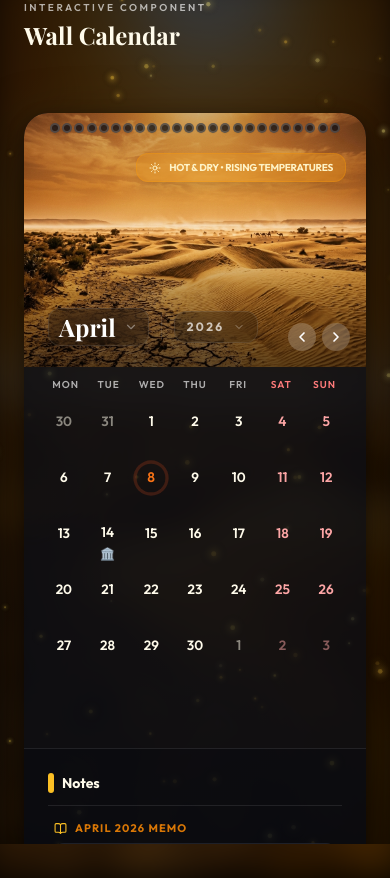
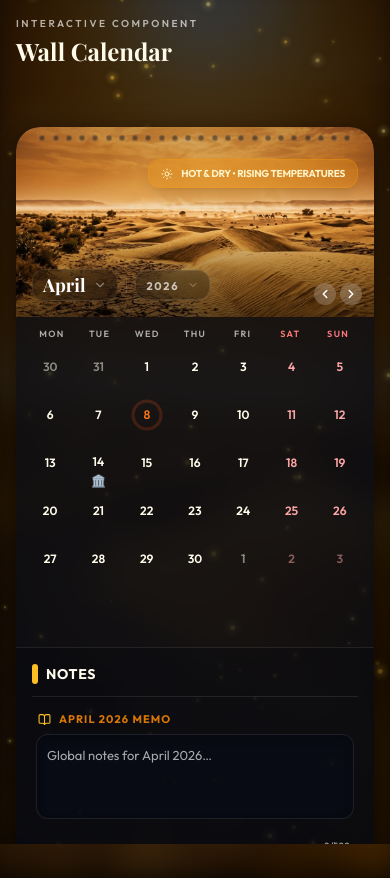
Before and after one commit to vansh1293/Interactive-Calendar-Component, a Next.js app: page / in a window 390 px wide. Built offline with nearby package versions, Linux system fonts and the light colour scheme.

Commit message:
feat: optimize calendar header and grid responsiveness for mobile devices

```diff
--- a/app/page.tsx
+++ b/app/page.tsx
@@ -9,11 +9,11 @@ export default function Home() {
       <BackgroundScene />
 
       <main
-        className="relative min-h-screen flex flex-col items-center justify-center px-6 py-16 md:py-24 sm:px-12 overflow-hidden"
+        className="relative min-h-screen flex flex-col items-center justify-center px-4 sm:px-12 py-8 sm:py-24 overflow-hidden"
         style={{ zIndex: 1 }}
       >
         {/* Page header */}
-        <header className="w-full max-w-[940px] mb-5 -mt-16 md:-mt-20">
+        <header className="w-full max-w-[940px] mb-5 -mt-4 sm:-mt-16 md:-mt-20">
           <p
             className="text-[10px] sm:text-[11px] font-semibold tracking-[0.25em] uppercase mb-1"
             style={{ color: 'var(--color-text-muted)' }}
--- a/components/Calendar/CalendarCard.tsx
+++ b/components/Calendar/CalendarCard.tsx
@@ -29,46 +29,47 @@ const CalendarCard = memo(function CalendarCard() {
       </AnimatePresence>
 
       {/* ── Selection toolbar — only shows when a date is picked ── */}
-      <div className="h-8 mb-2.5 flex items-center">
+      <div className="min-h-8 mb-2 flex items-center">
         <AnimatePresence>
           {selectionStart && (
             <motion.div
               key="toolbar"
-              initial={{ opacity: 0, y: -6 }}
-              animate={{ opacity: 1, y: 0 }}
-              exit={{ opacity: 0, y: -6 }}
-              transition={{ duration: 0.2 }}
-              className="flex items-center"
+              initial={{ opacity: 0, scale: 0.95 }}
+              animate={{ opacity: 1, scale: 1 }}
+              exit={{ opacity: 0, scale: 0.95 }}
+              className="flex items-center flex-wrap gap-2"
             >
-              <div className="flex items-center gap-1.5 px-2.5 py-1 rounded-xl border text-xs shadow-sm"
+              <div className="flex items-center gap-1.5 px-3 py-1.5 rounded-xl border text-[11px] shadow-sm max-w-[calc(100vw-4rem)]"
                 style={{
                   backgroundColor: 'var(--color-primary-light)',
                   borderColor: 'var(--color-border-focus)',
                 }}
               >
-                <span className="font-semibold text-[11px]" style={{ color: 'var(--color-primary)' }}>
+                <div className="flex items-center gap-2 overflow-hidden">
+                  <span className="font-bold truncate" style={{ color: 'var(--color-primary)' }}>
                     {rangeDays && rangeDays > 1
-                    ? `${formatShortDate(selectionStart)} → ${selectionEnd ? formatShortDate(selectionEnd) : '…'} (${rangeDays} days)`
+                      ? `${formatShortDate(selectionStart)} → ${selectionEnd ? formatShortDate(selectionEnd) : '…'} (${rangeDays}d)`
                       : formatShortDate(selectionStart)
                     }
                   </span>
+                </div>
+                <div className="flex items-center gap-1 border-l border-[color:var(--color-primary)]/20 pl-1.5 ml-0.5">
                   <button
                     onClick={toggleFocus}
                     title={focusMode ? 'Exit focus' : 'Focus mode'}
-                  aria-label={focusMode ? 'Exit focus mode' : 'Enter focus mode'}
-                  className="p-0.5 rounded hover:bg-white/20 transition-colors"
+                    className="p-1 rounded hover:bg-white/20 transition-colors"
                     style={{ color: 'var(--color-primary)' }}
                   >
                     <Focus size={11} />
                   </button>
                   <button
                     onClick={clearSelection}
-                  aria-label="Clear date selection"
-                  className="p-0.5 rounded hover:bg-white/20 transition-colors"
+                    className="p-1 rounded hover:bg-white/20 transition-colors"
                     style={{ color: 'var(--color-primary)' }}
                   >
                     <X size={11} />
                   </button>
+                </div>
               </div>
             </motion.div>
           )}
@@ -82,7 +83,7 @@ const CalendarCard = memo(function CalendarCard() {
       >
         {/* Calendar */}
         <article
-          className="flex flex-col"
+          className="flex flex-col overflow-hidden"
           style={{ backgroundColor: 'var(--color-bg-card)' }}
           aria-label="Interactive calendar"
         >
@@ -92,7 +93,7 @@ const CalendarCard = memo(function CalendarCard() {
 
         {/* Notes */}
         <aside
-          className="p-6 flex flex-col gap-3.5 min-h-[320px] lg:min-h-0 border-t lg:border-t-0 lg:border-l"
+          className="p-4 sm:p-6 flex flex-col gap-3.5 min-h-[300px] lg:min-h-0 border-t lg:border-t-0 lg:border-l"
           style={{
             backgroundColor: 'var(--color-bg-notes)',
             borderColor: 'var(--color-border)',
@@ -101,7 +102,7 @@ const CalendarCard = memo(function CalendarCard() {
         >
           <header className="flex items-center gap-2 pb-3 border-b" style={{ borderColor: 'var(--color-border)' }}>
             <div className="w-1.5 h-5 rounded-full" style={{ backgroundColor: 'var(--color-primary)' }} />
-            <h2 className="text-sm font-bold" style={{ color: 'var(--color-text-primary)' }}>Notes</h2>
+            <h2 className="text-sm font-bold uppercase tracking-wider" style={{ color: 'var(--color-text-primary)' }}>Notes</h2>
           </header>
           <NotesPanel />
         </aside>
--- a/components/Calendar/CalendarGrid.tsx
+++ b/components/Calendar/CalendarGrid.tsx
@@ -22,7 +22,7 @@ const CalendarGrid = memo(function CalendarGrid() {
   const monthKey = `${currentMonth.getFullYear()}-${currentMonth.getMonth()}`
 
   return (
-    <div className="flex flex-col gap-1 px-5 pb-3.5 pt-1.5">
+    <div className="flex flex-col gap-1 px-3 sm:px-5 pb-3 sm:pb-3.5 pt-1.5 overflow-hidden">
       {/* Day headers */}
       <div
         role="row"
@@ -35,7 +35,7 @@ const CalendarGrid = memo(function CalendarGrid() {
             role="columnheader"
             aria-label={day}
             className={`
-              text-center text-[10px] font-semibold tracking-widest uppercase py-1
+              text-center text-[9px] sm:text-[10px] font-semibold tracking-[0.15em] sm:tracking-widest uppercase py-1
               ${i >= 5 ? 'text-[color:var(--color-weekend)]' : 'text-[color:var(--color-text-muted)]'}
             `}
           >
@@ -59,11 +59,10 @@ const CalendarGrid = memo(function CalendarGrid() {
             damping: 35,
             opacity: { duration: 0.3 }
           }}
-          className="flex flex-col gap-1 w-full"
-          style={{ minHeight: '318px' }} // Exactly 6 rows at new unit
+          className="flex flex-col gap-1 w-full min-h-[269px] sm:min-h-[317px]"
         >
           {grid.map((week, wi) => (
-            <div key={wi} role="row" className="grid grid-cols-7 gap-1 h-[52px]">
+            <div key={wi} role="row" className="grid grid-cols-7 gap-1 h-[44px] sm:h-[52px]">
               {week.map((date) => {
                 const selState = getSelectionState({
                   date, today, selectionStart, selectionEnd, hoverDate, currentMonth,
@@ -93,7 +92,7 @@ const CalendarGrid = memo(function CalendarGrid() {
             Always renders enough empty rows to reach a total of 6.
           */}
           {Array.from({ length: 6 - grid.length }).map((_, i) => (
-            <div key={`spacer-${i}`} className="grid grid-cols-7 gap-1 h-[52px] opacity-0 pointer-events-none" aria-hidden="true">
+            <div key={`spacer-${i}`} className="grid grid-cols-7 gap-1 h-[44px] sm:h-[52px] opacity-0 pointer-events-none" aria-hidden="true">
               <div className="w-full h-full" />
             </div>
           ))}
--- a/components/Calendar/CalendarHeader.tsx
+++ b/components/Calendar/CalendarHeader.tsx
@@ -37,7 +37,7 @@ const CalendarHeader = memo(function CalendarHeader() {
   const prevSrc = MONTH_IMAGES[prevMonthIdx]
 
   return (
-    <div className="relative overflow-hidden rounded-t-[24px]" style={{ height: '254px' }}>
+    <div className="relative overflow-hidden rounded-t-[24px] h-[190px] sm:h-[220px] lg:h-[254px] transition-all duration-500">
       {/* ── Hero image with true crossfade ─────────────────── */}
       <AnimatePresence mode="sync" initial={false}>
         <motion.div
@@ -54,7 +54,7 @@ const CalendarHeader = memo(function CalendarHeader() {
             fill
             className="object-cover"
             priority={monthIndex === today.getMonth()}
-            sizes="(max-width: 768px) 100vw, 600px"
+            sizes="(max-width: 768px) 100vw, 940px"
           />
         </motion.div>
       </AnimatePresence>
@@ -69,11 +69,11 @@ const CalendarHeader = memo(function CalendarHeader() {
       <div className="absolute inset-0 bg-gradient-to-b from-black/20 via-transparent to-black/60" />
 
       {/* ── Spiral binding ─────────────────────────────────── */}
-      <div className="absolute top-0 left-0 right-0 flex justify-evenly px-6 pt-2.5 z-10 pointer-events-none">
+      <div className="absolute top-0 left-0 right-0 flex justify-evenly px-4 sm:px-6 pt-2 sm:pt-2.5 z-10 pointer-events-none opacity-60 sm:opacity-100">
         {Array.from({ length: 24 }).map((_, i) => (
           <div
             key={i}
-            className="w-[10px] h-[10px] rounded-full border-[2px] border-[color:var(--color-spiral)] bg-[color:var(--color-bg-card)]"
+            className="w-[6px] h-[6px] sm:w-[10px] sm:h-[10px] rounded-full border border-white/20 sm:border-[2px] border-[color:var(--color-spiral)] bg-[color:var(--color-bg-card)]"
             style={{
               boxShadow: 'inset 0 1px 2px rgba(0,0,0,0.1), 0 1px 1px rgba(0,0,0,0.05)'
             }}
@@ -82,23 +82,23 @@ const CalendarHeader = memo(function CalendarHeader() {
       </div>
 
       {/* ── Dynamic Climate/Weather Alert ──────────────────── */}
-      <div className="absolute top-10 right-5 z-20">
+      <div className="absolute top-8 sm:top-10 right-4 sm:right-5 z-20">
         <ClimateAlert month={monthIndex} />
       </div>
 
-      <div className="absolute bottom-5 left-6 z-20">
-        <div key={`header-nav-${monthKey}`} className="flex items-center gap-3 relative h-10">
+      <div className="absolute bottom-4 sm:bottom-5 left-4 sm:left-6 z-20 max-w-[calc(100%-8rem)]">
+        <div key={`header-nav-${monthKey}`} className="flex items-center gap-2 sm:gap-3 relative h-8 sm:h-10">
 
           {/* Month Range Selector */}
           <div className="relative group cursor-pointer" onClick={() => togglePicker(state.activePicker === 'month' ? null : 'month')}>
-            <div className={`flex items-center gap-2 bg-black/20 backdrop-blur-md rounded-xl px-2.5 py-1.5 border border-white/10 hover:bg-white/20 transition-all ${state.activePicker === 'month' ? 'ring-1 ring-white/30 bg-white/10' : ''}`}>
+            <div className={`flex items-center gap-2 bg-black/30 backdrop-blur-md rounded-xl px-2.5 sm:px-3 py-1.5 sm:py-2 border border-white/10 hover:bg-white/20 transition-all ${state.activePicker === 'month' ? 'ring-1 ring-white/30 bg-white/10' : ''}`}>
               <h2
-                className="text-white font-serif text-2xl sm:text-3xl font-bold leading-none select-none"
+                className="text-white font-serif text-lg sm:text-xl font-bold leading-none select-none"
                 style={{ fontFamily: 'var(--font-playfair)' }}
               >
                 {formatMonthName(currentMonth)}
               </h2>
-              <ChevronLeft size={14} className={`text-white/40 transition-transform duration-300 ${state.activePicker === 'month' ? 'rotate-90' : '-rotate-90'}`} />
+              <ChevronLeft className={`w-3.5 h-3.5 text-white/40 transition-transform duration-300 ${state.activePicker === 'month' ? 'rotate-90' : '-rotate-90'}`} />
             </div>
 
             {/* Month Dropdown Menu */}
@@ -109,14 +109,14 @@ const CalendarHeader = memo(function CalendarHeader() {
                   animate={{ opacity: 1, scale: 1, y: 0 }}
                   exit={{ opacity: 0, scale: 0.95, y: 10 }}
                   onClick={(e) => e.stopPropagation()}
-                  className="absolute bottom-full left-0 mb-3 w-56 bg-black/60 shadow-2xl backdrop-blur-2xl rounded-2xl border border-white/20 p-2 grid grid-cols-3 gap-1 z-50 text-white"
+                  className="absolute bottom-full left-0 mb-3 w-48 sm:w-56 bg-black/70 shadow-2xl backdrop-blur-2xl rounded-2xl border border-white/20 p-2 grid grid-cols-3 gap-1 z-50 text-white"
                 >
                   {Array.from({ length: 12 }, (_, i) => i).map((m) => (
                     <button
                       key={m}
                       onClick={() => setMonth(m)}
                       className={`
-                        px-1.5 py-1.5 rounded-lg text-[10px] font-bold uppercase tracking-wider transition-all
+                        px-1 py-1.5 rounded-lg text-[9px] sm:text-[10px] font-bold uppercase tracking-wider transition-all
                         ${currentMonth.getMonth() === m
                           ? 'bg-[color:var(--color-primary)] text-white'
                           : 'text-white/70 hover:bg-white/10'}
@@ -130,15 +130,15 @@ const CalendarHeader = memo(function CalendarHeader() {
             </AnimatePresence>
           </div>
 
-          <div className="w-[1px] h-6 bg-white/10" />
+          <div className="w-[1px] h-4 sm:h-6 bg-white/10" />
 
           {/* Year Range Selector */}
           <div className="relative group cursor-pointer" onClick={() => togglePicker(state.activePicker === 'year' ? null : 'year')}>
-            <div className={`flex items-center gap-2 bg-black/20 backdrop-blur-md rounded-xl px-3 py-1.5 border border-white/10 hover:bg-white/20 transition-all ${state.activePicker === 'year' ? 'ring-1 ring-white/30 bg-white/10' : ''}`}>
-              <span className="text-white/70 text-[12px] sm:text-[13px] font-bold tracking-[0.2em] uppercase transition-colors group-hover:text-white select-none">
+            <div className={`flex items-center gap-2 bg-black/30 backdrop-blur-md rounded-xl px-2.5 sm:px-3 py-1.5 sm:py-2 border border-white/10 hover:bg-white/20 transition-all ${state.activePicker === 'year' ? 'ring-1 ring-white/30 bg-white/10' : ''}`}>
+              <span className="text-white/70 text-[11px] sm:text-xs font-bold tracking-[0.15em] sm:tracking-[0.2em] uppercase transition-colors group-hover:text-white select-none translate-y-[1px]">
                 {formatYear(currentMonth)}
               </span>
-              <ChevronLeft size={12} className={`text-white/40 transition-transform duration-300 ${state.activePicker === 'year' ? 'rotate-90' : '-rotate-90'}`} />
+              <ChevronLeft className={`w-3 h-3 sm:w-3.5 sm:h-3.5 text-white/40 transition-transform duration-300 ${state.activePicker === 'year' ? 'rotate-90' : '-rotate-90'}`} />
             </div>
 
             {/* Year Dropdown Menu */}
@@ -149,12 +149,7 @@ const CalendarHeader = memo(function CalendarHeader() {
                   animate={{ opacity: 1, scale: 1, y: 0 }}
                   exit={{ opacity: 0, scale: 0.95, y: 10 }}
                   onClick={(e) => e.stopPropagation()}
-                  className="
-                    absolute bottom-full left-0 mb-3 w-32
-                    bg-black/60 shadow-2xl backdrop-blur-2xl rounded-2xl border border-white/20
-                    p-1.5 flex flex-col gap-0.5 z-50 text-white
-                    max-h-[190px] overflow-y-auto scrollbar-thin scrollbar-thumb-white/20
-                  "
+                  className="absolute bottom-full left-0 mb-3 w-28 sm:w-32 bg-black/70 shadow-2xl backdrop-blur-2xl rounded-2xl border border-white/20 p-1.5 flex flex-col gap-0.5 z-50 text-white max-h-[160px] sm:max-h-[190px] overflow-y-auto scrollbar-thin scrollbar-thumb-white/20"
                 >
                   {Array.from({ length: 51 }, (_, i) => 2000 + i).map((y) => (
                     <button
@@ -162,7 +157,7 @@ const CalendarHeader = memo(function CalendarHeader() {
                       id={state.activePicker === 'year' && currentMonth.getFullYear() === y ? 'active-year-selection' : undefined}
                       onClick={() => setYear(y)}
                       className={`
-                        w-full px-3 py-2 rounded-lg text-xs font-bold transition-all shrink-0
+                        w-full px-2 sm:px-3 py-1.5 sm:py-2 rounded-lg text-[10px] sm:text-xs font-bold transition-all shrink-0
                         ${currentMonth.getFullYear() === y
                           ? 'bg-[color:var(--color-primary)] text-white shadow-lg'
                           : 'text-white/60 hover:bg-white/10 hover:text-white'}
@@ -180,7 +175,7 @@ const CalendarHeader = memo(function CalendarHeader() {
           <motion.div
             initial={{ opacity: 0, scale: 0.8 }}
             animate={{ opacity: 1, scale: 1 }}
-            className="hidden lg:inline-flex items-center gap-1.5 px-2 py-1 rounded-lg bg-white/10 backdrop-blur-md border border-white/10"
+            className="hidden sm:inline-flex items-center gap-1.5 px-2 py-1 rounded-lg bg-white/10 backdrop-blur-md border border-white/10"
           >
             <span className="text-[10px]">
               {env.particle === 'fog' ? '🌫️' :
@@ -198,36 +193,31 @@ const CalendarHeader = memo(function CalendarHeader() {
       </div>
 
       {/* ── Navigation controls ────────────────────────────── */}
-      <div className="absolute bottom-4 right-4 z-10 flex items-center gap-1.5">
+      <div className="absolute bottom-3 sm:bottom-4 right-3 sm:right-4 z-10 flex items-center gap-1 sm:gap-1.5">
         {!isCurrentMonth && (
           <motion.button
             initial={{ opacity: 0, scale: 0.8 }}
             animate={{ opacity: 1, scale: 1 }}
             exit={{ opacity: 0, scale: 0.8 }}
             onClick={goToToday}
-            title="Jump to today"
-            aria-label="Jump to today"
-            className="
-              p-1.5 rounded-full bg-white/20 backdrop-blur-sm
-              text-white hover:bg-white/35 transition-colors duration-150
-            "
+            className="p-1 sm:p-1.5 rounded-full bg-white/20 backdrop-blur-sm text-white hover:bg-white/35 transition-colors duration-150"
           >
-            <RotateCcw size={12} strokeWidth={2.5} />
+            <RotateCcw className="w-2.5 h-2.5 sm:w-3 sm:h-3" strokeWidth={2.5} />
           </motion.button>
         )}
 
         <button
           onClick={goPrevMonth}
-          className="p-1.5 rounded-full bg-white/20 backdrop-blur-sm text-white hover:bg-white/35 active:scale-95 transition-all"
+          className="p-1 sm:p-1.5 rounded-full bg-white/20 backdrop-blur-sm text-white hover:bg-white/35 active:scale-95 transition-all"
         >
-          <ChevronLeft size={16} strokeWidth={2.5} />
+          <ChevronLeft className="w-3.5 h-3.5 sm:w-4 sm:h-4" strokeWidth={2.5} />
         </button>
 
         <button
           onClick={goNextMonth}
-          className="p-1.5 rounded-full bg-white/20 backdrop-blur-sm text-white hover:bg-white/35 active:scale-95 transition-all"
+          className="p-1 sm:p-1.5 rounded-full bg-white/20 backdrop-blur-sm text-white hover:bg-white/35 active:scale-95 transition-all"
         >
-          <ChevronRight size={16} strokeWidth={2.5} />
+          <ChevronRight className="w-3.5 h-3.5 sm:w-4 sm:h-4" strokeWidth={2.5} />
         </button>
       </div>
     </div>
--- a/components/Calendar/DateCell.tsx
+++ b/components/Calendar/DateCell.tsx
@@ -88,7 +88,7 @@ const DateCell = memo(function DateCell({
   // ── CSS classes ───────────────────────────────────────────────
   const cellBase = `
     relative flex flex-col items-center justify-start
-    min-h-[52px] w-full pt-1.5 pb-1 px-1 rounded-[10px]
+    min-h-[44px] sm:min-h-[52px] w-full pt-1 sm:pt-1.5 pb-0.5 sm:pb-1 px-0.5 sm:px-1 rounded-[8px] sm:rounded-[10px]
     cursor-pointer select-none outline-none
     transition-all duration-150 ease-out
   `
@@ -104,8 +104,8 @@ const DateCell = memo(function DateCell({
   })()
 
   const numberBase = `
-    text-[13.5px] font-semibold leading-none mb-0.5
-    w-7 h-7 flex items-center justify-center rounded-full
+    text-[12px] sm:text-[13.5px] font-semibold leading-none mb-0.5
+    w-6 h-6 sm:w-7 sm:h-7 flex items-center justify-center rounded-full
     transition-all duration-150
   `
 
```
Lines whose indentation alone changed are shown as unchanged.
